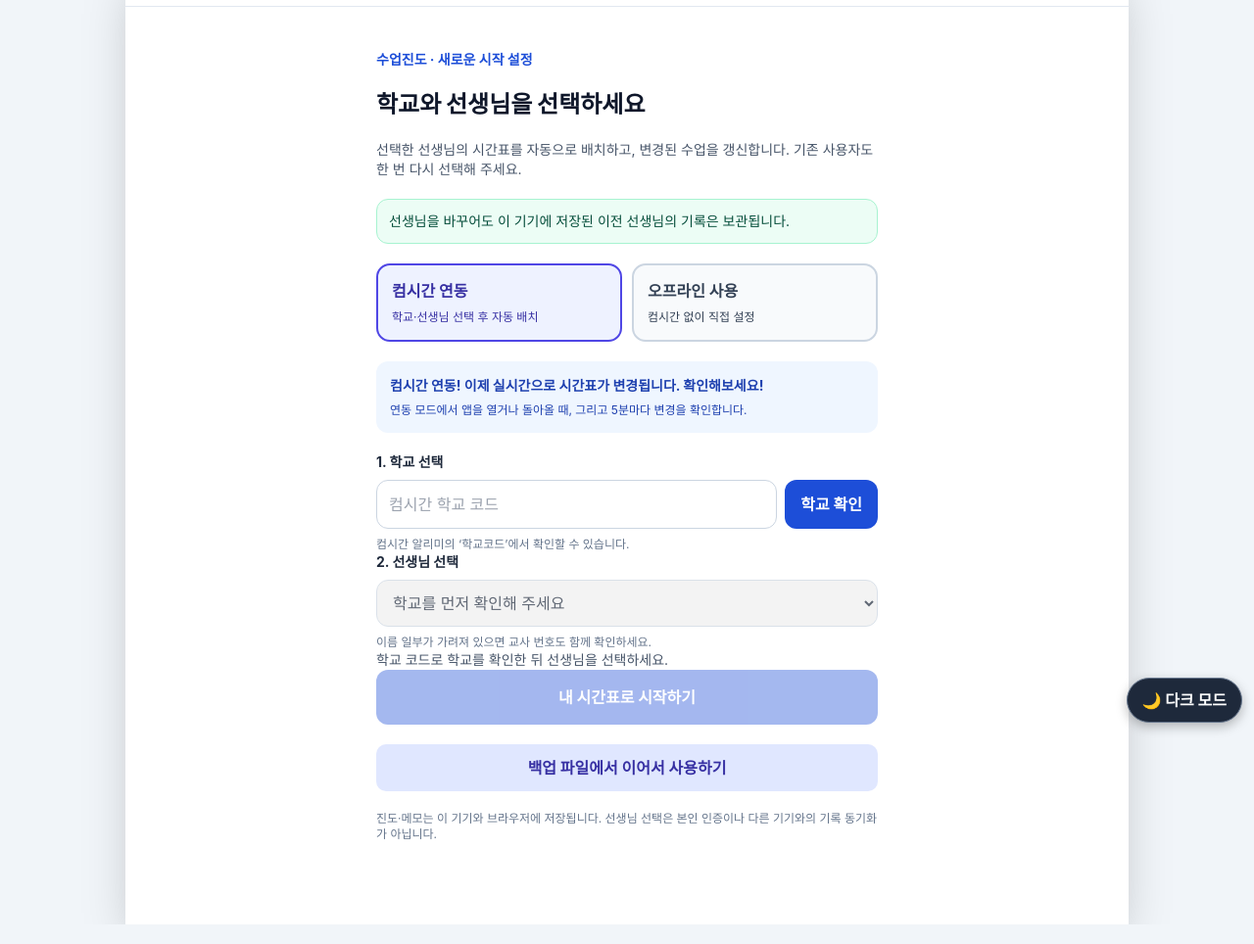
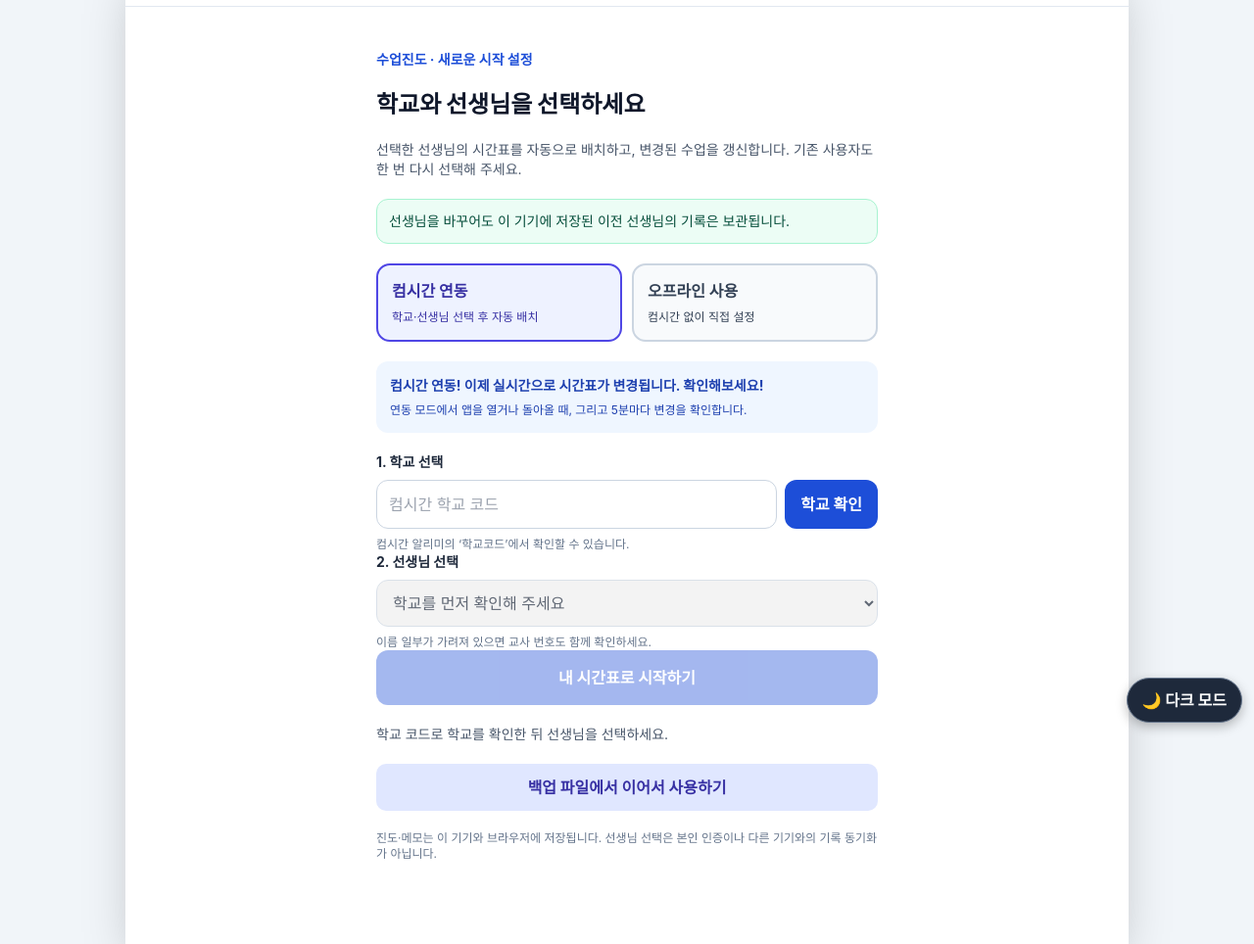
Before and after one commit to garzondesne-dot/class-progress, a website: page index.html in a window 1280 px wide. Shown: the part 48-1012 px from the top of the page at 98% size. Drawn offline with nearby package versions, Linux system fonts and the light colour scheme; a web font is replaced by a local one.

```diff
--- a/index.html
+++ b/index.html
@@ -146,7 +146,7 @@ html.apk-dark .compact-status,html.web-dark .compact-status{background:#ffffff26
 <p class="text-xs text-slate-500">컴시간 알리미의 ‘학교코드’에서 확인할 수 있습니다.</p></form>
 <p id="identitySchoolSummary" class="font-bold text-sm text-blue-800"></p>
 <div class="space-y-2"><label for="identityTeacher" class="block font-bold text-sm">2. 선생님 선택</label><select id="identityTeacher" disabled onchange="selectIdentityTeacher()" class="w-full border border-slate-300 rounded-xl px-3 py-3 text-base"><option value="">학교를 먼저 확인해 주세요</option></select><p class="text-xs text-slate-500">이름 일부가 가려져 있으면 교사 번호도 함께 확인하세요.</p></div>
-<p id="identityStatus" role="status" aria-live="polite" class="text-sm text-slate-600"></p>
+
 <button id="identityContinue" type="button" disabled onclick="confirmIdentitySelection()" class="w-full bg-blue-700 disabled:opacity-40 text-white font-bold rounded-xl px-4 py-4">내 시간표로 시작하기</button>
 </div>
 <div id="identityOfflineFields" class="hidden offline-form">
@@ -158,7 +158,7 @@ html.apk-dark .compact-status,html.web-dark .compact-status{background:#ffffff26
 <button class="offline-start" type="button" onclick="startOfflineIdentity()">오프라인으로 시작하기</button>
 <p id="offlineAvailability">컴시간 연결 없이 사용할 수 있습니다. 인터넷이 없는 곳에서 다시 열려면 온라인 접속 중 앱 화면 저장이 먼저 완료되어야 합니다.</p>
 </div>
-<button type="button" class="restore-start" onclick="requestBackupRestore()">백업 파일에서 이어서 사용하기</button>
+<p id="identityStatus" role="status" aria-live="polite" class="text-sm text-slate-600"></p><button type="button" class="restore-start" onclick="requestBackupRestore()">백업 파일에서 이어서 사용하기</button>
 <button id="identityCancel" type="button" onclick="cancelIdentitySelection()" class="hidden w-full text-slate-600 py-3">현재 선생님으로 돌아가기</button>
 <p class="text-xs text-slate-500">진도·메모는 이 기기와 브라우저에 저장됩니다. 선생님 선택은 본인 인증이나 다른 기기와의 기록 동기화가 아닙니다.</p>
 </div></section>
```
Also changed, not shown: identity.test.mjs (+7 -0 lines), .github/workflows/android-apk.yml.
